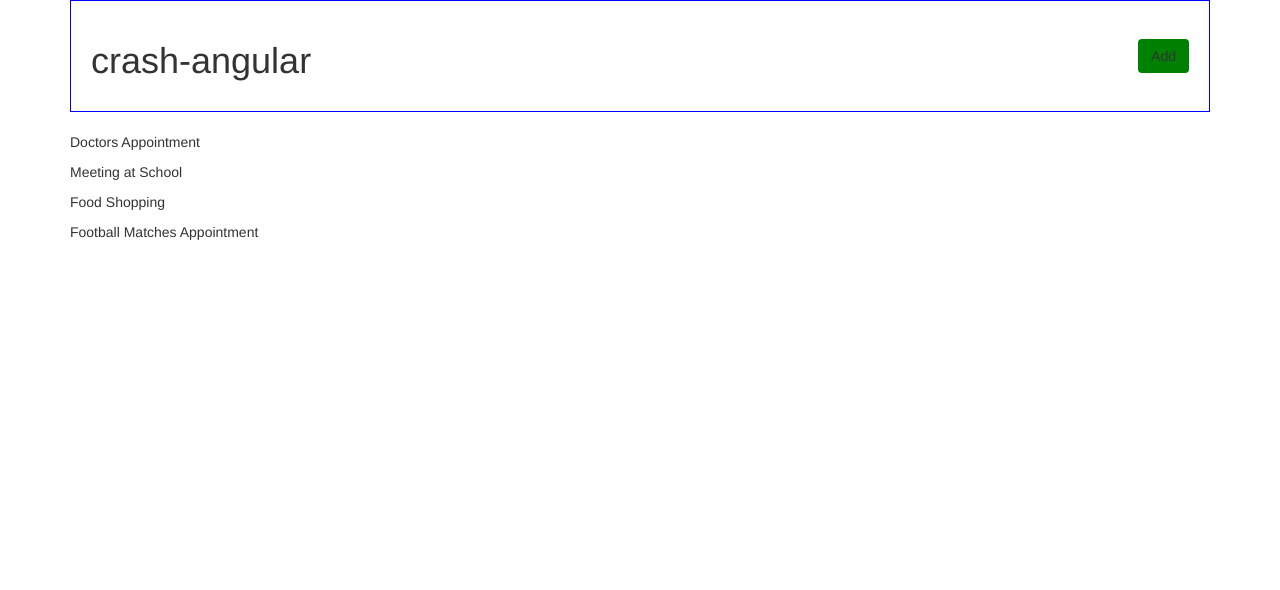
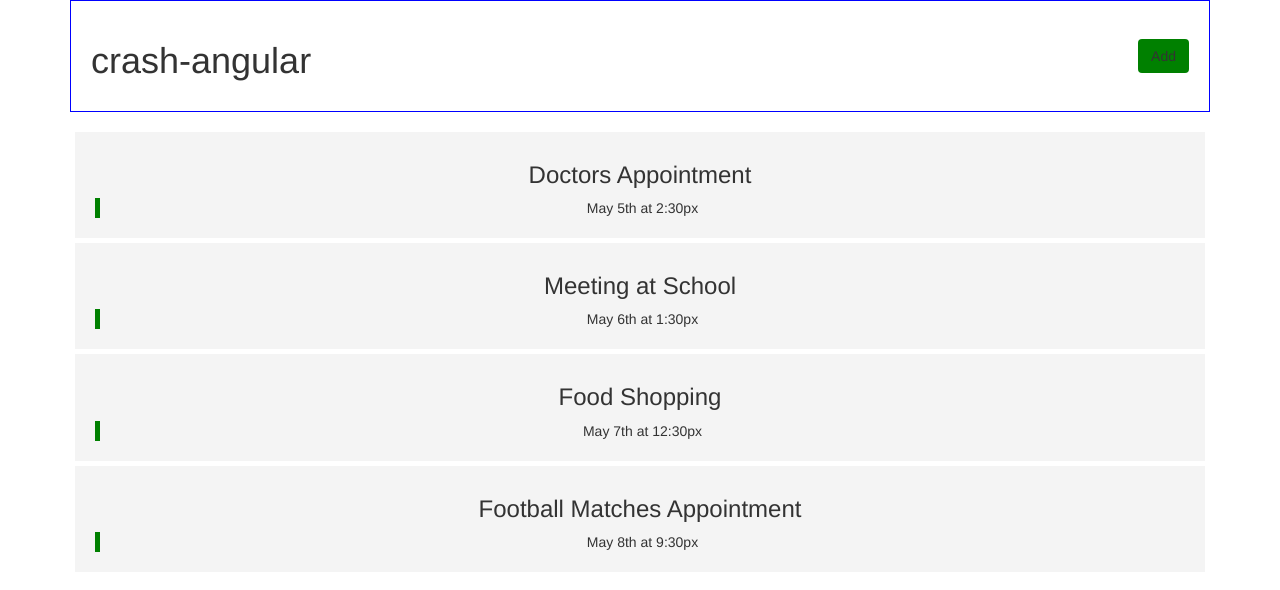
Before and after one commit to baykalgurbuz/crash-angular, an Angular app: page / in a window 1280 px wide. Shown: the top 590 px of the page. Built offline with nearby package versions, Linux system fonts and the light colour scheme.

Commit message:
create task-item and pass the data.

```diff
--- a/src/app/app.module.ts
+++ b/src/app/app.module.ts
@@ -5,13 +5,15 @@ import { AppComponent } from './app.component';
 import { HeaderComponent } from './components/header/header.component';
 import { ButtonComponent } from './components/button/button.component';
 import { TasksComponent } from './components/tasks/tasks.component';
+import { TasksItemComponent } from './components/tasks-item/tasks-item.component';
 
 @NgModule({
   declarations: [
     AppComponent,
     HeaderComponent,
     ButtonComponent,
-    TasksComponent
+    TasksComponent,
+    TasksItemComponent
   ],
   imports: [
     BrowserModule
--- /dev/null
+++ b/src/app/components/tasks-item/tasks-item.component.css
@@ -0,0 +1,15 @@
+.task{
+  background: #f4f4f4;
+  margin: 5px;
+  padding: 10px 20px;
+  cursor: pointer;
+}
+.task-reminder{
+  border-left: 5px solid green;
+  text-align: center;
+}
+.task h3{
+  display: flex;
+  align-items: center;
+  justify-content: center;
+}
--- /dev/null
+++ b/src/app/components/tasks-item/tasks-item.component.html
@@ -0,0 +1,4 @@
+<div class="task">
+  <h3>{{ task?.text }}</h3>
+  <p class="task-reminder">{{task?.day}}</p>
+</div>
--- /dev/null
+++ b/src/app/components/tasks-item/tasks-item.component.ts
@@ -0,0 +1,16 @@
+import { Component, Input, OnInit } from '@angular/core';
+import { Task } from '../../Task';
+
+@Component({
+  selector: 'app-tasks-item',
+  templateUrl: './tasks-item.component.html',
+  styleUrls: ['./tasks-item.component.css']
+})
+export class TasksItemComponent implements OnInit {
+  @Input() task?:Task;
+  constructor() { }
+
+  ngOnInit(): void {
+  }
+
+}
--- a/src/app/components/tasks/tasks.component.html
+++ b/src/app/components/tasks/tasks.component.html
@@ -1,3 +1,3 @@
-<p *ngFor="let task of tasks">
-  {{task.text}}
-</p>
+<app-tasks-item *ngFor="let task of tasks" [task]="task">
+
+</app-tasks-item>
```
Also changed, not shown: 1 other file (tests, documents, lock files or other folders).
